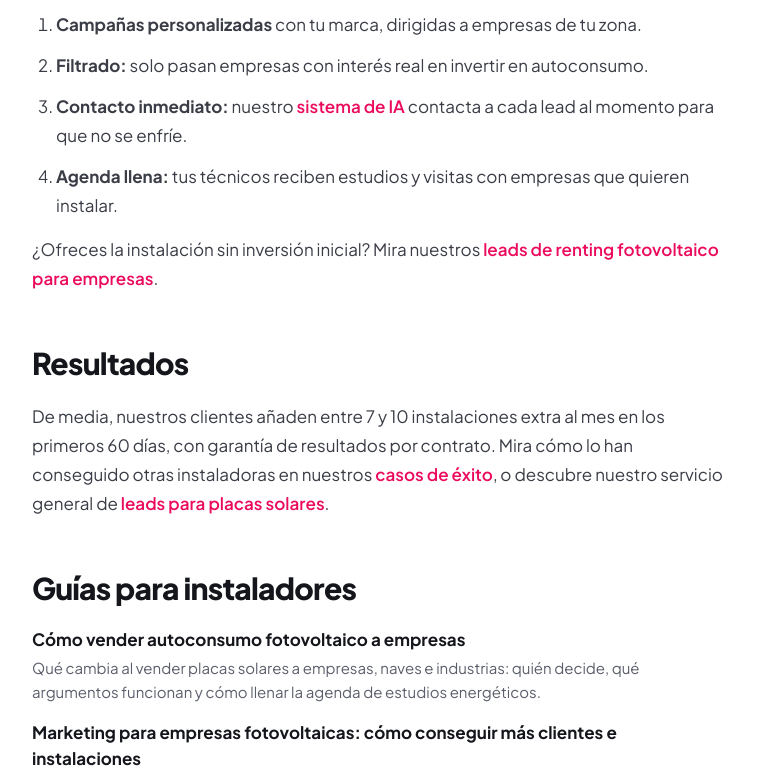
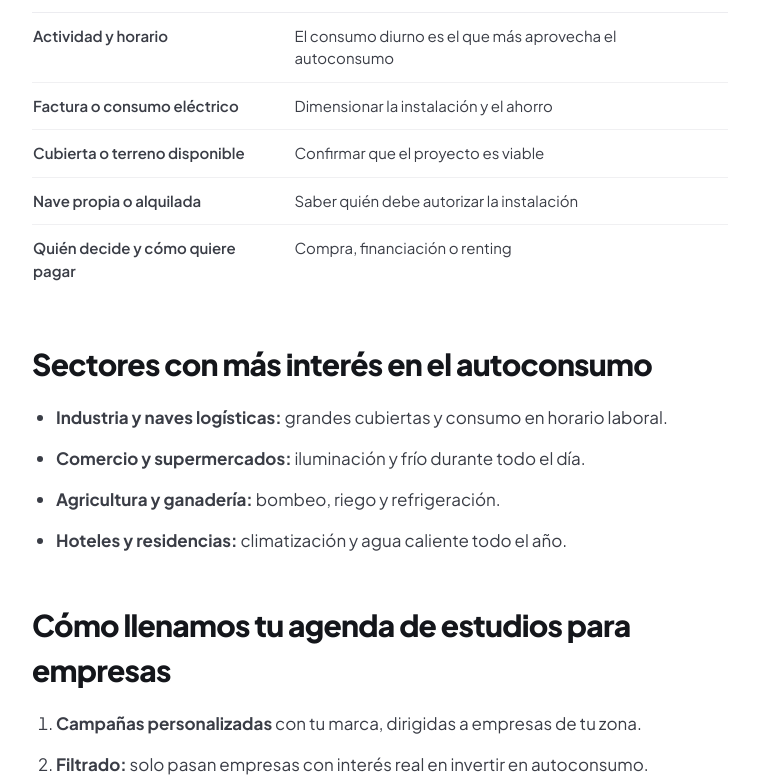
Before and after one commit to monqmedia/monqmedia-web, a Next.js app: page /leads-autoconsumo-empresas in a window 1280 px wide. Shown: the part 1562-2341 px from the top of the page, without its empty margins (260-1019 px from the left). Built offline with nearby package versions, Linux system fonts and the light colour scheme.

Commit message:
SEO diario 2026-11-26: amplía /leads-autoconsumo-empresas (cualificación, sectores, Efistar, FAQ)
Co-Authored-By: Claude Opus 5.5 <noreply@anthropic.com>
Claude-Session: https://claude.ai/code/session_01Qau9YZQa7YvPv1Gw7N1mwG

```diff
--- a/app/leads-autoconsumo-empresas/page.tsx
+++ b/app/leads-autoconsumo-empresas/page.tsx
@@ -53,6 +53,14 @@ const faqs: Faq[] = [
     q: "¿Ofrecéis garantía?",
     a: "Sí, ofrecemos garantía de resultados por contrato. En el asesoramiento gratuito te explicamos cómo funciona en tu caso.",
   },
+  {
+    q: "¿Qué empresas se interesan más por el autoconsumo fotovoltaico?",
+    a: "Las que consumen mucha electricidad de día y tienen cubierta o terreno disponible: naves industriales y logísticas, comercios, explotaciones agrícolas, hoteles, talleres o almacenes frigoríficos, entre otras.",
+  },
+  {
+    q: "¿Cómo cualificáis un lead de autoconsumo industrial?",
+    a: "Preguntando por la actividad, la factura o el consumo eléctrico, la cubierta disponible, si la nave es propia y quién decide. Así tu equipo solo prepara estudios para empresas que pueden invertir o contratar renting.",
+  },
 ];
 
 const jsonLd = [
@@ -81,8 +89,8 @@ export default function LeadsAutoconsumoEmpresasPage() {
       crumb="Leads de autoconsumo para empresas"
       eyebrow="Autoconsumo industrial y comercial"
       title={TITLE}
-      updated="2026-10-17"
-      updatedLabel="17 de octubre de 2026"
+      updated="2026-11-26"
+      updatedLabel="26 de noviembre de 2026"
       summary={
         <>
           Monq Media capta empresas, comercios, naves e industrias interesadas
@@ -123,6 +131,38 @@ export default function LeadsAutoconsumoEmpresasPage() {
         ]}
       />
 
+      <h2 className={h2}>Cómo cualificamos cada empresa</h2>
+      <Table
+        head={["Pregunta", "Por qué importa"]}
+        rows={[
+          ["Actividad y horario", "El consumo diurno es el que más aprovecha el autoconsumo"],
+          ["Factura o consumo eléctrico", "Dimensionar la instalación y el ahorro"],
+          ["Cubierta o terreno disponible", "Confirmar que el proyecto es viable"],
+          ["Nave propia o alquilada", "Saber quién debe autorizar la instalación"],
+          ["Quién decide y cómo quiere pagar", "Compra, financiación o renting"],
+        ]}
+      />
+
+      <h2 className={h2}>Sectores con más interés en el autoconsumo</h2>
+      <ul className="list-disc pl-6 space-y-3 mb-4">
+        <li className={li}>
+          <strong>Industria y naves logísticas:</strong> grandes cubiertas y
+          consumo en horario laboral.
+        </li>
+        <li className={li}>
+          <strong>Comercio y supermercados:</strong> iluminación y frío
+          durante todo el día.
+        </li>
+        <li className={li}>
+          <strong>Agricultura y ganadería:</strong> bombeo, riego y
+          refrigeración.
+        </li>
+        <li className={li}>
+          <strong>Hoteles y residencias:</strong> climatización y agua
+          caliente todo el año.
+        </li>
+      </ul>
+
       <h2 className={h2}>Cómo llenamos tu agenda de estudios para empresas</h2>
       <ol className="list-decimal pl-6 space-y-3 mb-4">
         <li className={li}>
@@ -157,7 +197,8 @@ export default function LeadsAutoconsumoEmpresasPage() {
       <p className={p}>
         De media, nuestros clientes añaden entre 7 y 10 instalaciones extra al
         mes en los primeros 60 días, con garantía de resultados por contrato.
-        Mira cómo lo han conseguido otras instaladoras en nuestros{" "}
+        En el segmento de empresas, Efistar suma entre 10 y 15 estudios extra
+        al mes en Andalucía. Mira cómo lo han conseguido otras instaladoras en nuestros{" "}
         <Link href="/casos-de-exito" className={a}>
           casos de éxito
         </Link>
@@ -169,7 +210,7 @@ export default function LeadsAutoconsumoEmpresasPage() {
       </p>
       <RelatedPosts
         title="Guías para instaladores"
-        slugs={["como-vender-autoconsumo-a-empresas", "marketing-para-empresas-fotovoltaicas", "coste-de-captar-un-cliente-de-autoconsumo"]}
+        slugs={["como-vender-autoconsumo-a-empresas", "como-vender-renting-fotovoltaico-a-empresas", "coste-de-captar-un-cliente-de-autoconsumo"]}
       />
     </ContentPage>
   );
--- a/app/sitemap.ts
+++ b/app/sitemap.ts
@@ -41,7 +41,7 @@ export default function sitemap(): MetadataRoute.Sitemap {
     },
     {
       url: `${BASE_URL}/leads-autoconsumo-empresas`,
-      lastModified: new Date("2026-10-17"),
+      lastModified: new Date("2026-11-26"),
       changeFrequency: "monthly",
       priority: 0.7,
     },
```
